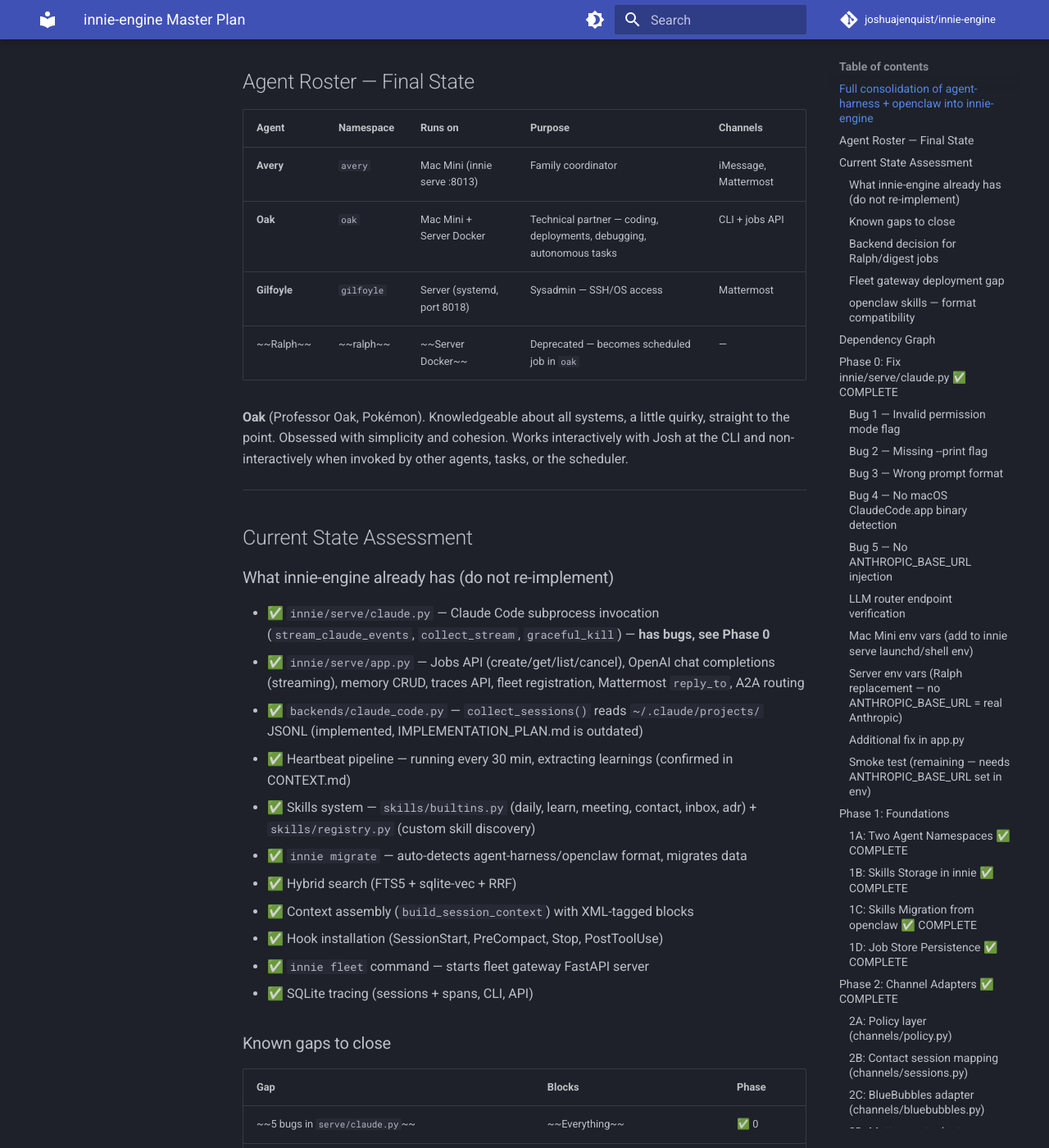
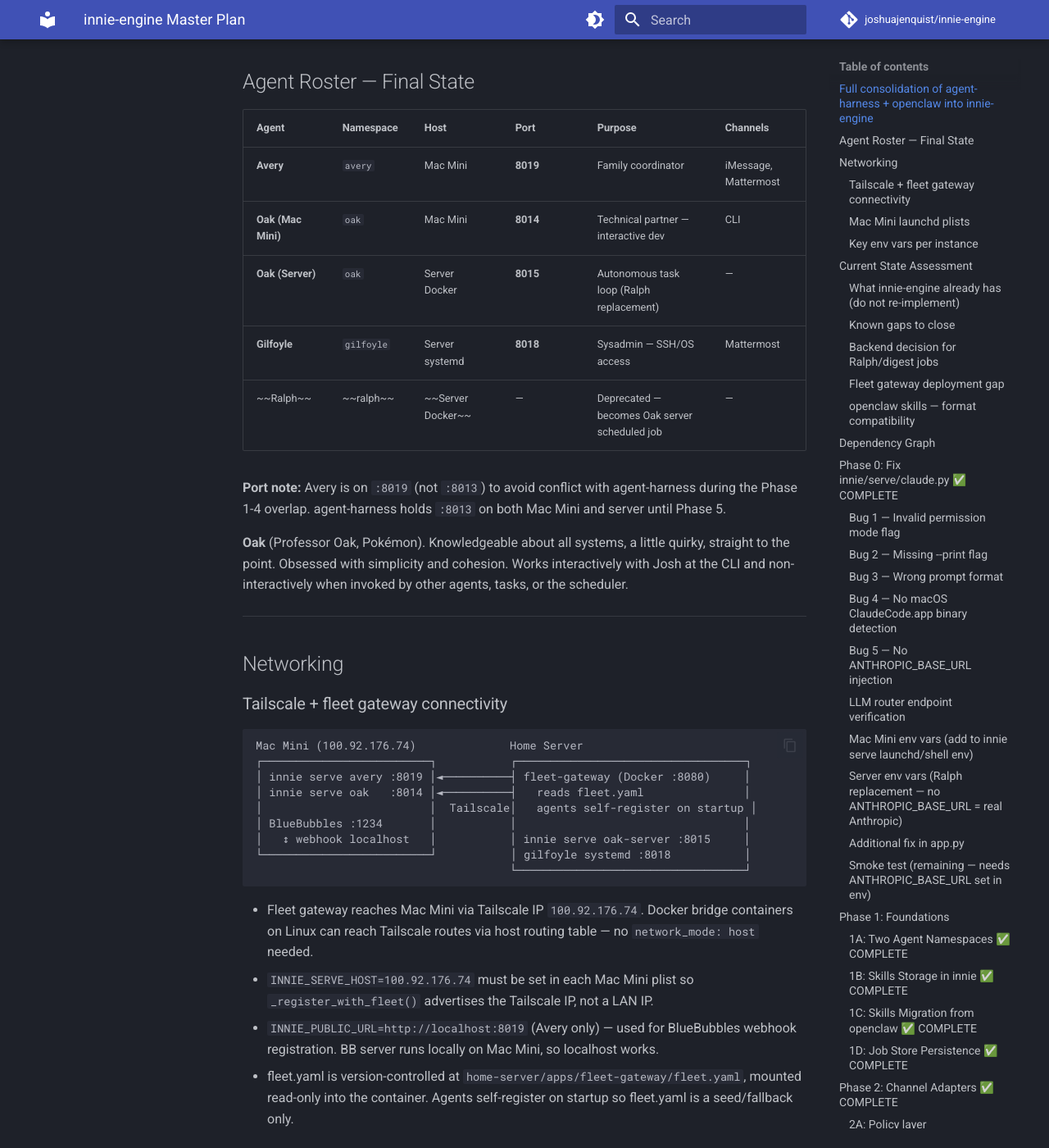
Before and after one commit to unarmedpuppy/innie-engine, an MkDocs documentation site: the page built from docs/implementation/master-plan.md, in a window 1280 px wide and 1400 px high, scrolled down 518 px. Shown: the whole window at 82% size. Built offline with MkDocs 1.6.1 and Material for MkDocs 9.7.7, drawn with Linux system fonts in a browser that asks for light colours; comment, search, counter and statistics services are not loaded; some of the changed text lies outside the part shown.

Commit message:
docs: update agent roster with ports + full networking section
- Avery: :8019 (not :8013 — avoids agent-harness conflict during Phase 1-4)
- Oak Mac Mini: :8014, RunAtLoad=false (manual start for dev sessions)
- Oak Server: :8015
- Added networking diagram, Tailscale notes, launchd plist table, env var matrix

Co-Authored-By: Claude Sonnet 4.6 <noreply@anthropic.com>

````diff
--- a/docs/implementation/master-plan.md
+++ b/docs/implementation/master-plan.md
@@ -12,14 +12,59 @@
 
 ## Agent Roster — Final State
 
-| Agent | Namespace | Runs on | Purpose | Channels |
-|-------|-----------|---------|---------|----------|
-| **Avery** | `avery` | Mac Mini (innie serve :8013) | Family coordinator | iMessage, Mattermost |
-| **Oak** | `oak` | Mac Mini + Server Docker | Technical partner — coding, deployments, debugging, autonomous tasks | CLI + jobs API |
-| **Gilfoyle** | `gilfoyle` | Server (systemd, port 8018) | Sysadmin — SSH/OS access | Mattermost |
-| ~~Ralph~~ | ~~ralph~~ | ~~Server Docker~~ | Deprecated — becomes scheduled job in `oak` | — |
+| Agent | Namespace | Host | Port | Purpose | Channels |
+|-------|-----------|------|------|---------|----------|
+| **Avery** | `avery` | Mac Mini | **8019** | Family coordinator | iMessage, Mattermost |
+| **Oak (Mac Mini)** | `oak` | Mac Mini | **8014** | Technical partner — interactive dev | CLI |
+| **Oak (Server)** | `oak` | Server Docker | **8015** | Autonomous task loop (Ralph replacement) | — |
+| **Gilfoyle** | `gilfoyle` | Server systemd | **8018** | Sysadmin — SSH/OS access | Mattermost |
+| ~~Ralph~~ | ~~ralph~~ | ~~Server Docker~~ | — | Deprecated — becomes Oak server scheduled job | — |
+
+**Port note:** Avery is on `:8019` (not `:8013`) to avoid conflict with agent-harness during the Phase 1-4 overlap. agent-harness holds `:8013` on both Mac Mini and server until Phase 5.
 
 **Oak** (Professor Oak, Pokémon). Knowledgeable about all systems, a little quirky, straight to the point. Obsessed with simplicity and cohesion. Works interactively with Josh at the CLI and non-interactively when invoked by other agents, tasks, or the scheduler.
+
+---
+
+## Networking
+
+### Tailscale + fleet gateway connectivity
+
+```
+Mac Mini (100.92.176.74)              Home Server
+┌─────────────────────────┐           ┌──────────────────────────────────┐
+│ innie serve avery :8019 │◄──────────┤ fleet-gateway (Docker :8080)     │
+│ innie serve oak   :8014 │◄──────────┤   reads fleet.yaml               │
+│                         │  Tailscale│   agents self-register on startup │
+│ BlueBubbles :1234       │           │                                  │
+│   ↕ webhook localhost   │           │ innie serve oak-server :8015     │
+└─────────────────────────┘           │ gilfoyle systemd :8018           │
+                                      └──────────────────────────────────┘
+```
+
+- Fleet gateway reaches Mac Mini via Tailscale IP `100.92.176.74`. Docker bridge containers on Linux can reach Tailscale routes via host routing table — no `network_mode: host` needed.
+- `INNIE_SERVE_HOST=100.92.176.74` must be set in each Mac Mini plist so `_register_with_fleet()` advertises the Tailscale IP, not a LAN IP.
+- `INNIE_PUBLIC_URL=http://localhost:8019` (Avery only) — used for BlueBubbles webhook registration. BB server runs locally on Mac Mini, so localhost works.
+- fleet.yaml is version-controlled at `home-server/apps/fleet-gateway/fleet.yaml`, mounted read-only into the container. Agents self-register on startup so fleet.yaml is a seed/fallback only.
+
+### Mac Mini launchd plists
+
+| Plist | Port | `RunAtLoad` | Notes |
+|-------|------|-------------|-------|
+| `ai.innie.serve.plist` (Avery) | 8019 | ✅ always | channels, scheduler, morning briefings |
+| `ai.innie.serve.oak.plist` (Oak) | 8014 | ❌ manual | start with `launchctl load` for interactive dev sessions |
+
+### Key env vars per instance
+
+| Var | Avery (Mac Mini) | Oak (Mac Mini) | Oak (Server) |
+|-----|-----------------|----------------|--------------|
+| `INNIE_AGENT` | `avery` | `oak` | `oak` |
+| `INNIE_SERVE_PORT` | `8019` | `8014` | `8015` |
+| `INNIE_SERVE_HOST` | `100.92.176.74` | `100.92.176.74` | `<server Tailscale IP>` |
+| `INNIE_PUBLIC_URL` | `http://localhost:8019` | — | — |
+| `INNIE_FLEET_URL` | `https://fleet-gateway.server.unarmedpuppy.com` | same | `http://fleet-gateway:8080` |
+| `ANTHROPIC_BASE_URL` | `https://homelab-ai.server.unarmedpuppy.com` | same | **unset** (real Anthropic) |
+| `ANTHROPIC_API_KEY` | `lai_85590afb609bba2842111176332c4e94` | same | `<Claude Max key>` |
 
 ---
 
````
